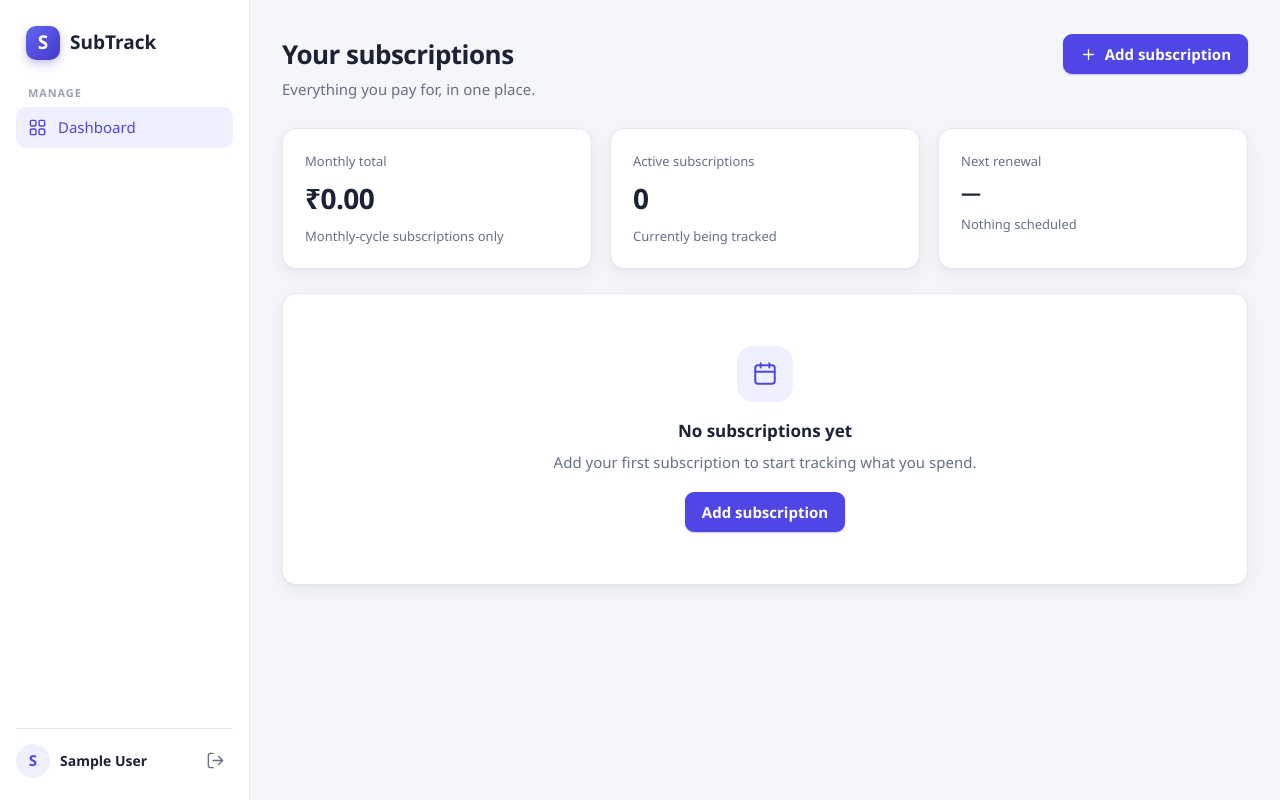
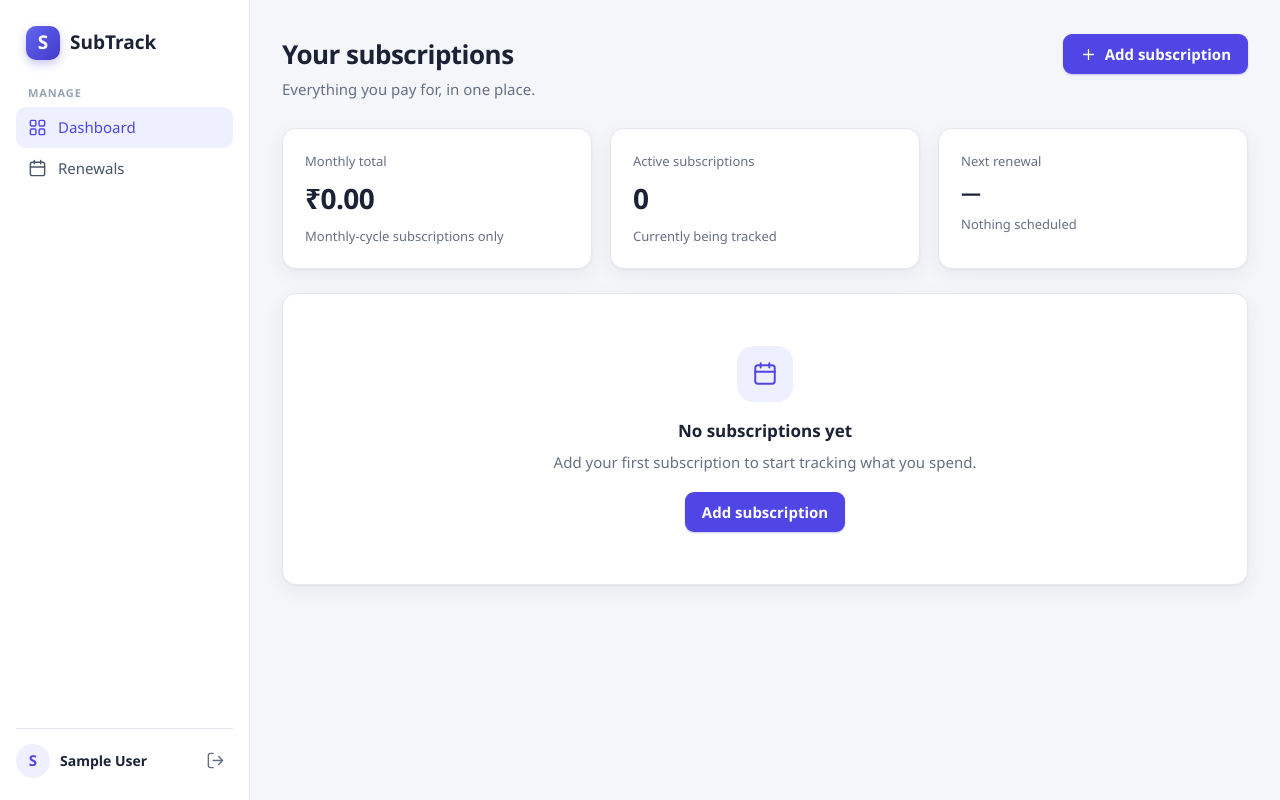
Before and after one commit to shhitaaa/subtrack, a Flask app: page / in a window 1280 px wide. Run offline with Flask 3, Linux system fonts and the light colour scheme; the visitor is signed in with stand-in values (Sample User, id 1); data that the repository does not hold is empty.

Commit message:
feat: register sprint 2 and add Renewals to navigation

```diff
--- a/app.py
+++ b/app.py
@@ -2,6 +2,7 @@ import os
 from flask import Flask
 from dotenv import load_dotenv
 from iterations.sprint1 import bp as sprint1_bp
+from iterations.sprint2 import bp as sprint2_bp
 
 load_dotenv()
 
@@ -9,6 +10,7 @@ def create_app():
     app = Flask(__name__)
     app.secret_key = os.getenv("SECRET_KEY", "dev-only-change-me")
     app.register_blueprint(sprint1_bp)
+    app.register_blueprint(sprint2_bp)
     return app
 
 if __name__ == "__main__":
--- a/templates/base.html
+++ b/templates/base.html
@@ -1,5 +1,6 @@
 {% set icons = {
     'dashboard': '<rect x="3" y="3" width="7" height="7" rx="1.5"/><rect x="14" y="3" width="7" height="7" rx="1.5"/><rect x="3" y="14" width="7" height="7" rx="1.5"/><rect x="14" y="14" width="7" height="7" rx="1.5"/>',
+    'renewals': '<rect x="3" y="4" width="18" height="17" rx="2.5"/><path d="M8 2v4M16 2v4M3 10h18"/>',
     'logout': '<path d="M9 21H5.5A2.5 2.5 0 0 1 3 18.5v-13A2.5 2.5 0 0 1 5.5 3H9"/><path d="M16 17l5-5-5-5M21 12H9"/>'
 } %}
 {% macro nav_link(endpoint, label, icon) -%}
@@ -26,6 +27,7 @@
       <div class="nav-group">
         <div class="nav-title">Manage</div>
         {{ nav_link('sprint1.dashboard', 'Dashboard', icons.dashboard) }}
+        {{ nav_link('sprint2.renewals', 'Renewals', icons.renewals) }}
       </div>
     </nav>
     <div class="sidebar-foot">
```
